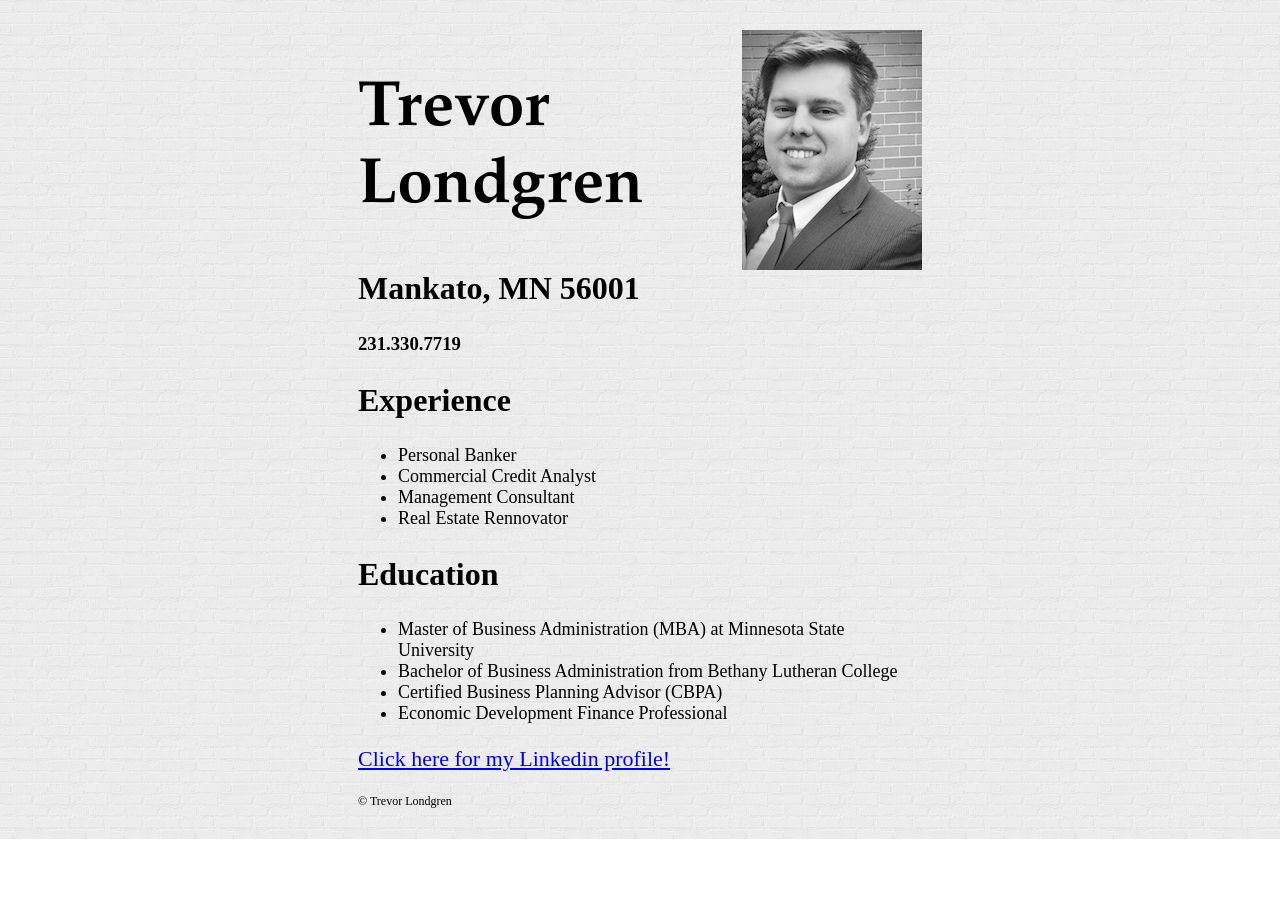
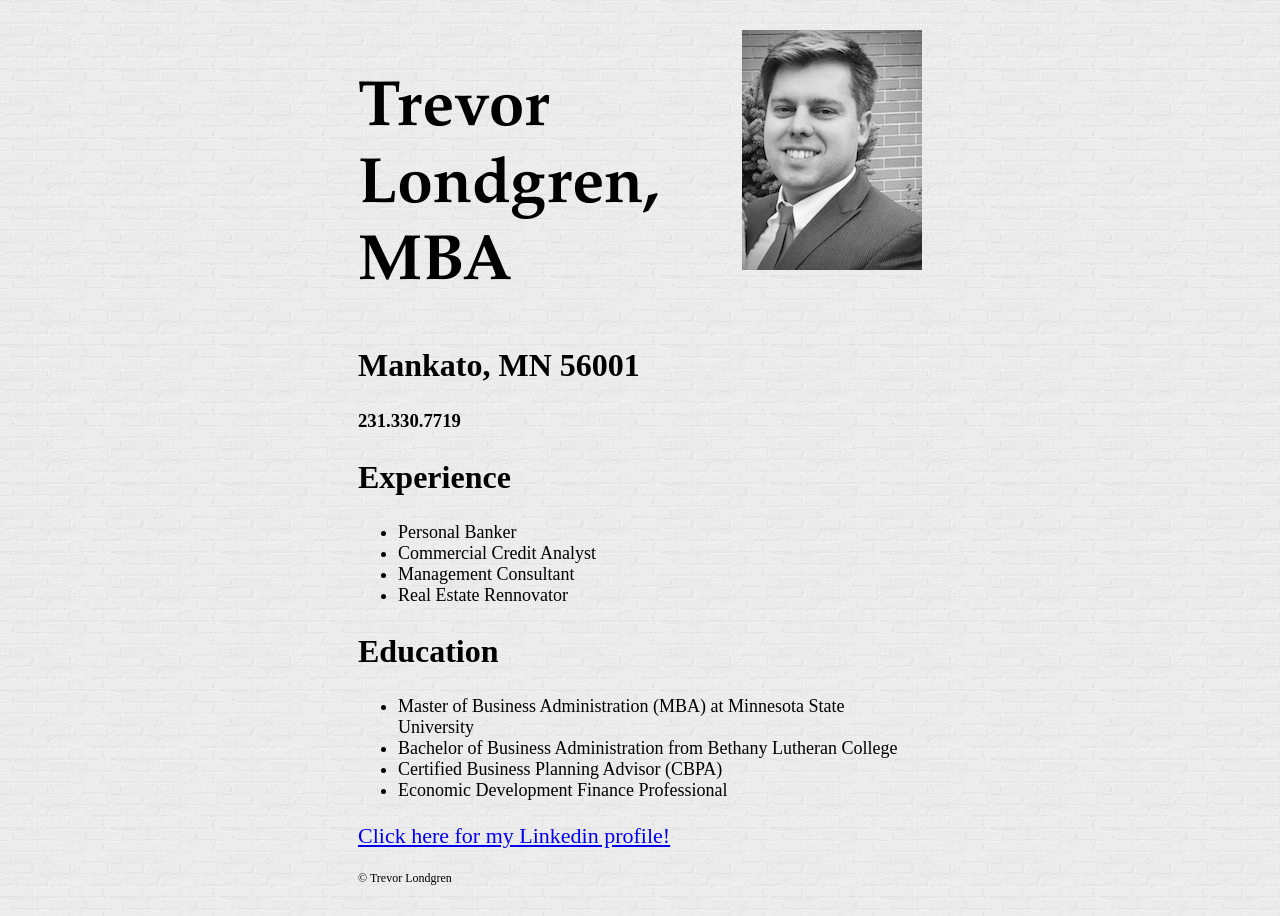
Before and after one commit to tlondgren/Trevor_Prime_Resume_Challenge, a plain HTML site: page index.html in a window 1280 px wide. Before the commit the page ends 839 px from the top, so only its background shows below. Drawn offline with Linux system fonts and the light colour scheme.

Commit message:
Update index.html

```diff
--- a/index.html
+++ b/index.html
@@ -10,7 +10,7 @@
 			<img src="Trevor.jpg" id="pic">
 
 			<div id="contact">
-				<h1>Trevor Londgren</h1>
+				<h1>Trevor Londgren, MBA</h1>
 				<h2>Mankato, MN 56001</h2>
 				<h3>231.330.7719</h3>
 			</div>
```
